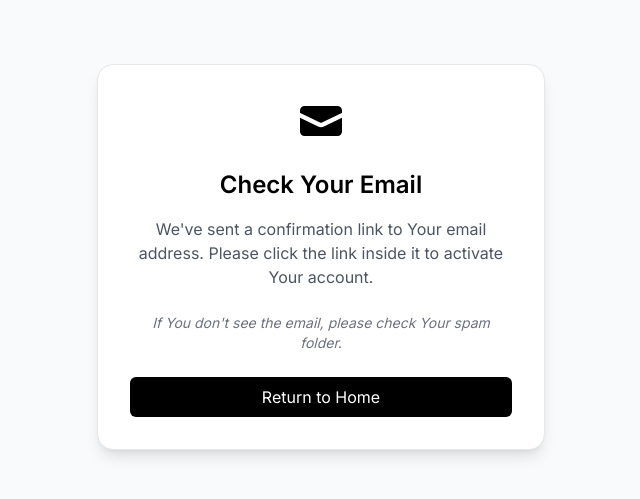
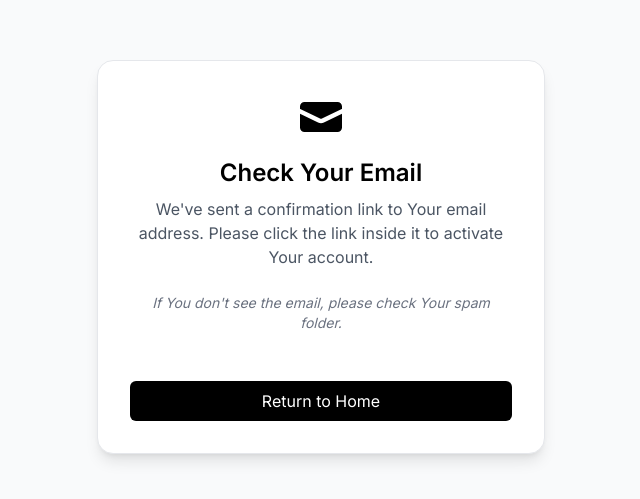
Before and after one commit to timohuennebeck/2mrw-demo, a Next.js app: page /auth/emailConfirmation in a window 1280 px wide. Shown: the part 143-642 px from the top of the page, without its empty margins (319-959 px from the left). Built offline with nearby package versions, Linux system fonts and the light colour scheme.

Commit message:
change email

```diff
--- a/src/app/auth/emailConfirmation/page.tsx
+++ b/src/app/auth/emailConfirmation/page.tsx
@@ -8,21 +8,21 @@ const EmailConfirmationPage = () => {
     return (
         <div className="min-h-screen bg-gray-50 flex items-center justify-center p-4">
             <div className="bg-white rounded-2xl shadow-lg border p-8 max-w-md w-full text-center">
-                <div className="flex justify-center mb-6">
+                <div className="flex justify-center mb-4">
                     <EnvelopeIcon className="size-12" />
                 </div>
-                <h2 className="text-2xl font-semibold mb-4">Check Your Email</h2>
+                <h2 className="text-2xl font-semibold mb-2">Check Your Email</h2>
                 <p className="text-gray-600 mb-6">
                     We've sent a confirmation link to Your email address. Please click the link
                     inside it to activate Your account.
                 </p>
-                <p className="text-sm text-gray-500 mb-4 italic">
+                <p className="text-sm text-gray-500 mb-12 italic">
                     If You don't see the email, please check Your spam folder.
                 </p>
 
                 <Link
                     href="/"
-                    className="block w-full bg-black text-white rounded-md py-2 hover:bg-gray-800 transition duration-300 mt-6"
+                    className="block w-full bg-black text-white rounded-md py-2 hover:bg-gray-800 transition duration-300"
                 >
                     Return to Home
                 </Link>
```
